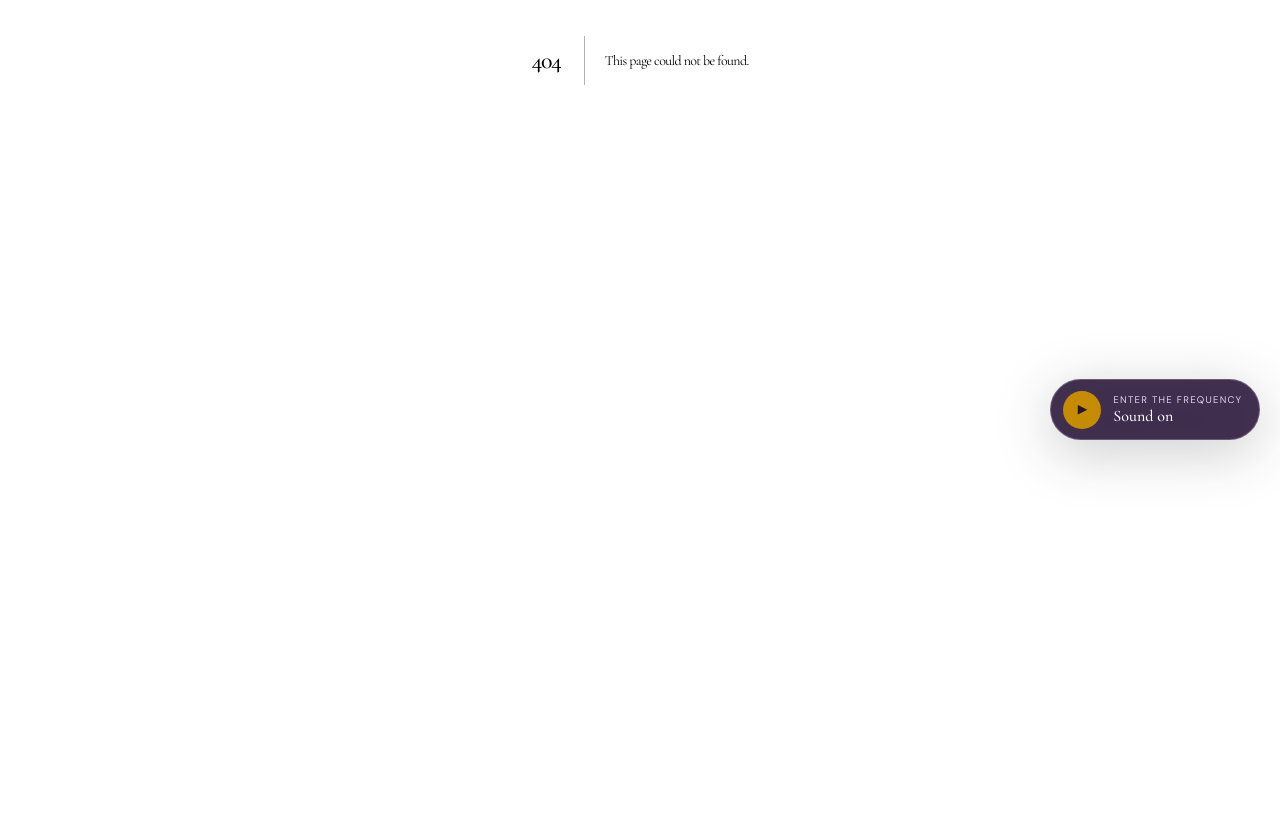
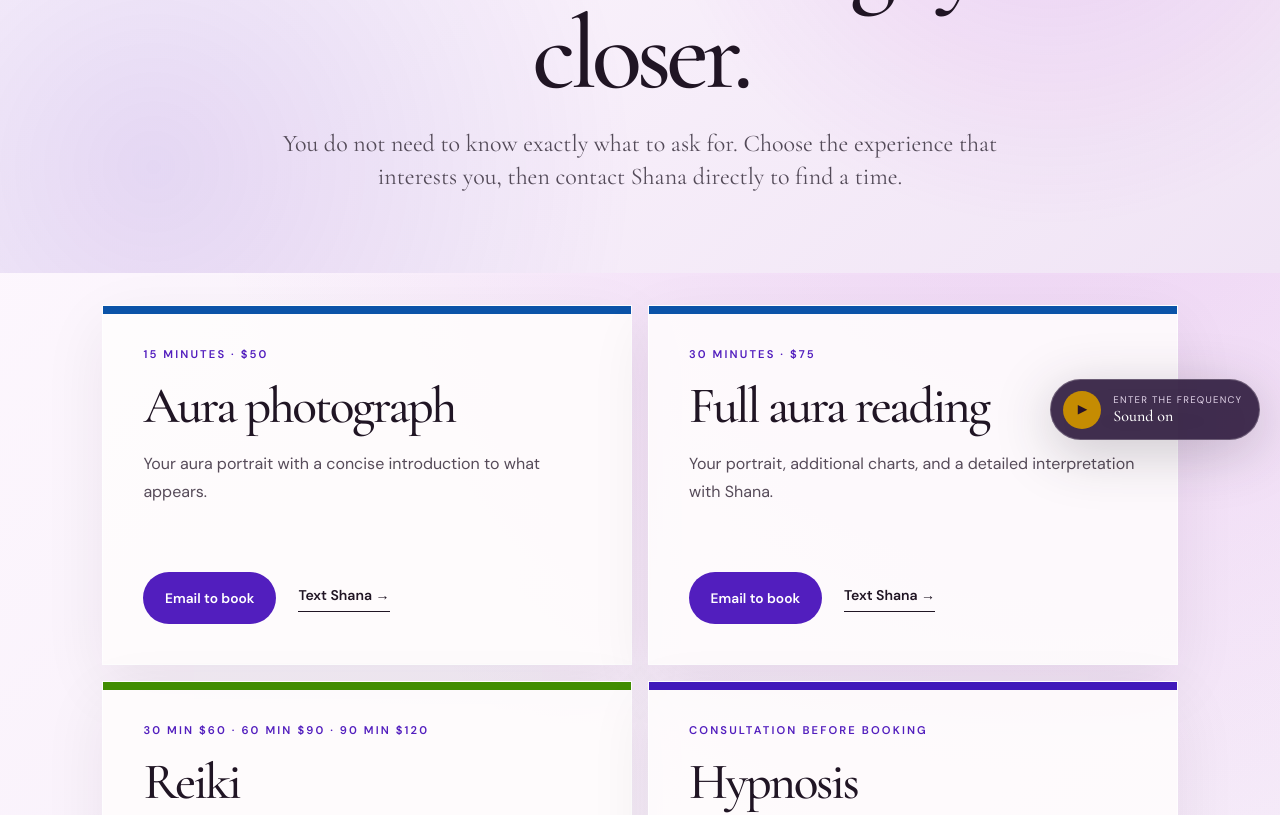
Before and after one commit to ozone503-maker/aura-about-you, a Next.js app: page /book in a window 1280 px wide. Before the commit this address had no page. Shown: the part 340-1155 px from the top of the page. Before the commit the page ends 800 px from the top, so only its background shows below. Built offline with nearby package versions, Linux system fonts and the light colour scheme.

Commit message:
Add a focused booking and inquiry page

```diff
--- /dev/null
+++ b/app/book/page.tsx
@@ -0,0 +1,35 @@
+import type { Metadata } from "next";
+import Link from "next/link";
+import { Footer, Header } from "../shared";
+
+export const metadata: Metadata = {
+  title: "Book a Session with Shana Madsen | Aura About You",
+  description: "Choose aura photography, Reiki, hypnosis, energy clearing, or a private event with Shana Madsen in Portland, Oregon.",
+};
+
+const email = (subject: string) => `mailto:talkwithshana@gmail.com?subject=${encodeURIComponent(subject)}`;
+const text = (message: string) => `sms:+15033101135?&body=${encodeURIComponent(message)}`;
+
+const choices = [
+  { tone: "blue", title: "Aura photograph", detail: "15 minutes · $50", copy: "Your aura portrait with a concise introduction to what appears.", subject: "Book an aura photograph" },
+  { tone: "blue", title: "Full aura reading", detail: "30 minutes · $75", copy: "Your portrait, additional charts, and a detailed interpretation with Shana.", subject: "Book a full aura reading" },
+  { tone: "green", title: "Reiki", detail: "30 min $60 · 60 min $90 · 90 min $120", copy: "A quiet, client-centered session offered in Portland or remotely.", subject: "Book a Reiki session" },
+  { tone: "indigo", title: "Hypnosis", detail: "Consultation before booking", copy: "Begin with a conversation about your goal, questions, and whether the work is a good fit.", subject: "Hypnosis consultation" },
+  { tone: "red", title: "Energy clearing", detail: "Personal or property · quote by request", copy: "Tell Shana what is happening, where you are located, and what kind of support you are seeking.", subject: "Energy clearing inquiry" },
+  { tone: "orange", title: "Private event", detail: "Custom proposal", copy: "Include your date, city, guest count, event length, and the experience you have in mind.", subject: "Private event inquiry" },
+] as const;
+
+export default function BookPage() {
+  return <main className="tone-violet"><Header />
+    <section className="bookingHero"><p className="eyebrow">Portland · Remote options available</p><h1>Choose what brings you closer.</h1><p className="lead">You do not need to know exactly what to ask for. Choose the experience that interests you, then contact Shana directly to find a time.</p></section>
+    <section className="bookingChoices" aria-label="Session choices">
+      {choices.map((choice) => <article className={`bookingChoice booking-${choice.tone}`} key={choice.title}>
+        <p className="eyebrow">{choice.detail}</p><h2>{choice.title}</h2><p>{choice.copy}</p>
+        <div><a className="btn" href={email(choice.subject)}>Email to book</a><a className="line" href={text(`Hi Shana, I’m interested in: ${choice.title}.`)}>Text Shana →</a></div>
+      </article>)}
+    </section>
+    <section className="bookingVisit"><div><p className="eyebrow">In-person sessions</p><h2>The Haven at JaJa PDX</h2><p>819 SE Taylor Street<br />Portland, Oregon 97214</p><a className="line" href="https://www.google.com/maps/search/?api=1&query=819+SE+Taylor+Street+Portland+OR+97214" target="_blank" rel="noreferrer">Open in maps ↗</a></div><div><p className="eyebrow">Not sure what fits?</p><h2>Begin with a conversation.</h2><p>Shana can answer questions, explain the differences, and help you choose without pressure.</p><a className="btn" href={email("Question about Aura About You services")}>Ask Shana</a></div></section>
+    <section className="bookingNote"><p>Sessions support personal exploration and relaxation. They do not diagnose, treat, or replace medical or mental-health care.</p><Link href="/aura-photography">Learn how aura photography works →</Link></section>
+    <Footer />
+  </main>;
+}
```
